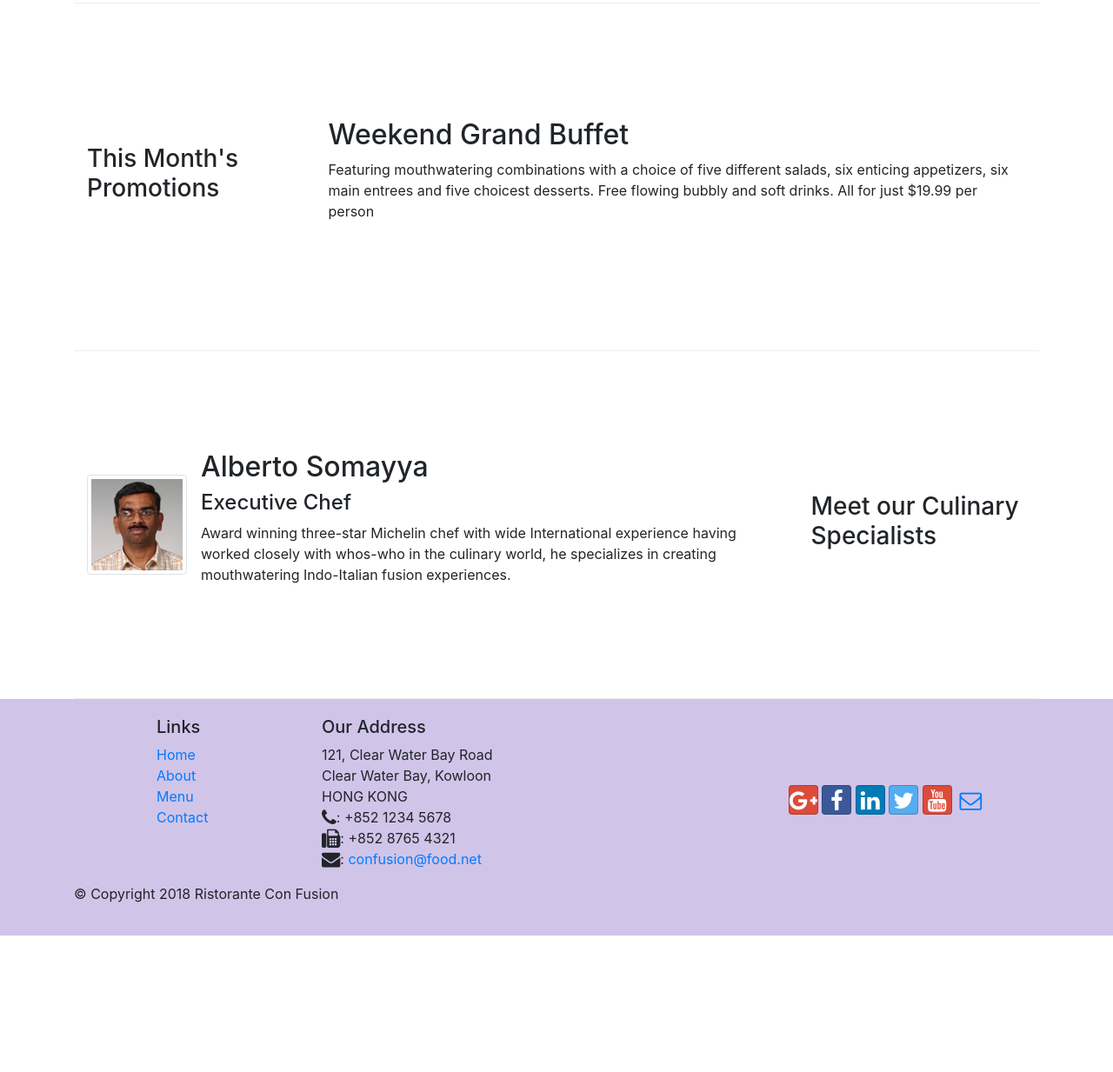
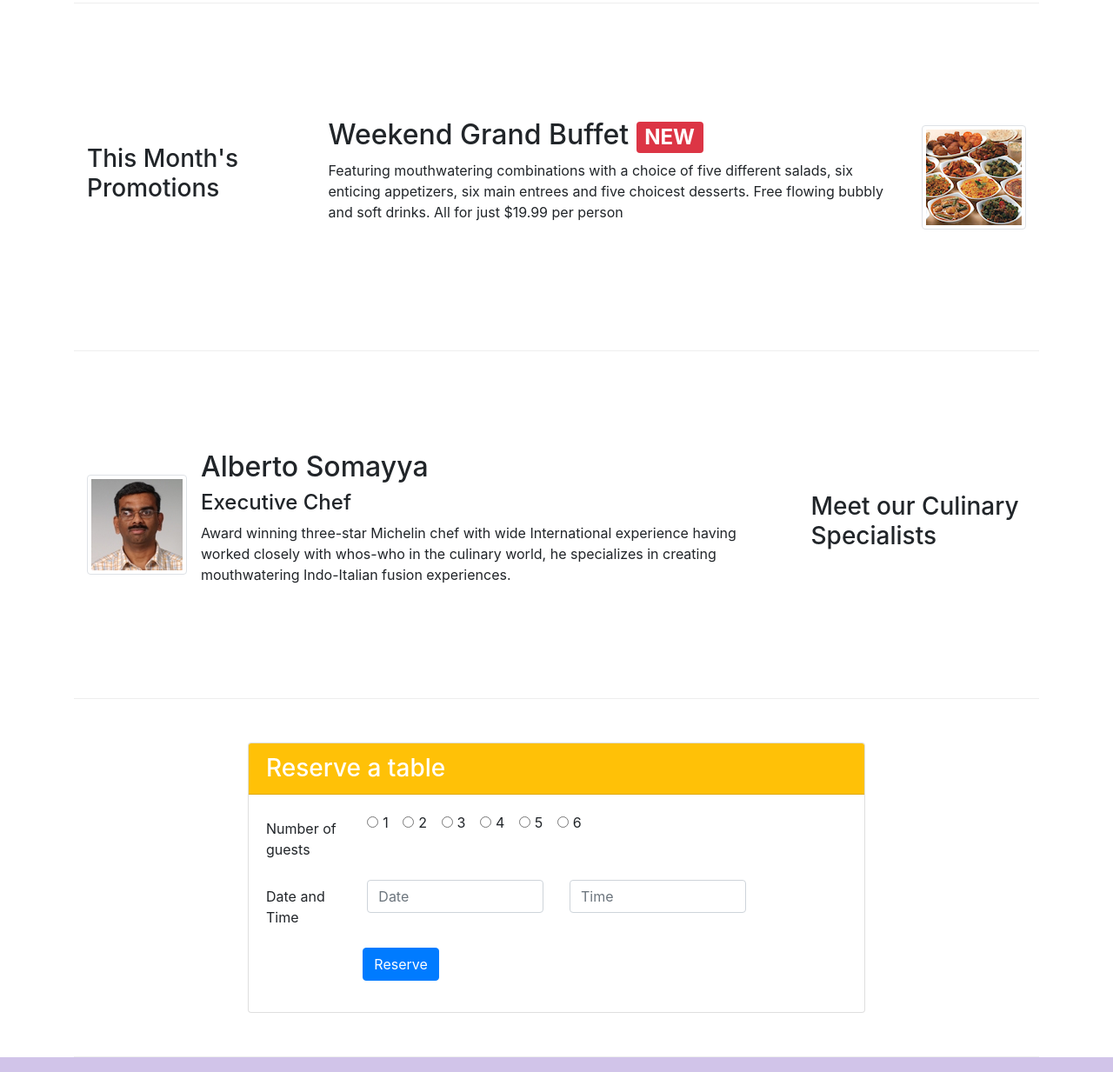
Before and after one commit to SanthoshVangapally/conFusion, a website: page index.html in a window 1280 px wide. Shown: the part 680-1913 px from the top of the page at 87% size. Before the commit the page ends 1756 px from the top, so only its background shows below. Drawn offline with nearby package versions, Linux system fonts and the light colour scheme.

Commit message:
Assignment2

```diff
--- a/index.html
+++ b/index.html
@@ -42,6 +42,9 @@
                 <div class="col-12 col-sm align-self-center">
                     <img src="img/logo.png" class="img-fluid">
                 </div>
+                <div class="col-12 col-sm col-md-3 align-self-center d-flex justify-content-center">
+                    <a href="#Tab" role="button" class="btn btn-info badge-warning">Reserve Table</a>
+                </div>
             </div>
         </div>
     </header>
@@ -68,12 +71,19 @@
 
 
         <div class="row row-content align-items-center">
-            <div class="col-12 col-sm-4 col-md-3">
+
+            <div class="col col-md-3 col-sm ">
                 <h3>This Month's Promotions</h3>
             </div>
-            <div class="col col-sm col-md">
-                <h2>Weekend Grand Buffet</h2>
-                <p>Featuring mouthwatering combinations with a choice of five different salads, six enticing appetizers, six main entrees and five choicest desserts. Free flowing bubbly and soft drinks. All for just $19.99 per person </p>
+            <div class="col col-md col-sm order-sm-last">
+                <div class="media">
+                    <div class="media-body">
+                        <h2 class="mt-0">Weekend Grand Buffet <span class="badge badge-danger">NEW</span></h2>
+                        <p class="d-none d-sm-block">Featuring mouthwatering combinations with a choice of five different salads, six enticing appetizers, six main entrees and five choicest desserts. Free flowing bubbly and soft drinks. All for just $19.99 per person </p>
+
+                </div>
+                <img class="d-flex ml-3 img-thumbnail align-self-center" src="img/buffet.png" alt="buffet">
+                </div>
             </div>
         </div>
 
@@ -93,6 +103,98 @@
                 </div>
             </div>
         </div>
+    </div>
+    <div class="container">
+        <div class="row row-content">
+            <div class="offset-sm-2 col-sm-12 col-md-8">
+                <a name="Tab"></a>
+                <div class="card">
+                    <h3 class="card-header text-white badge-warning">Reserve a table</h3>
+                  <div class="card-body">
+                      <form>
+                          <div class="row form-group">
+
+                                <lable for="check" class="col-form-label col-12 col-md-2">Number of guests</lable>
+
+
+
+
+                              <div class="col-md-10 ">
+                                <div class="form-check form-check-inline">
+
+
+
+                                    <input class="form-check-input form-inline" name="rad" id="check1 check" type="radio">
+                                    <label class="form-check-label" for="check1">1</label>
+
+                            </div>
+
+                            <div class="form-check  form-check-inline">
+                                <input class="form-check-input form-inline" name="rad" id="check2" type="radio">
+                                    <label class="form-check-label" for="check2">2</label>
+
+
+                            </div>
+                            <div class="form-check  form-check-inline">
+                                <input class="form-check-input" name="rad" id="check3" type="radio">
+                                    <label class="form-check-label" for="check3">3</label>
+
+
+                            </div>
+                            <div class="form-check   form-check-inline">
+                                <input class="form-check-input" name="rad" id="check4" type="radio">
+                                    <label class="form-check-label" for="check4">4</label>
+
+
+                            </div>
+                            <div class="form-check  form-check-inline ">
+                                <input class="form-check-input" name="rad" id="check5" type="radio">
+
+                                    <label class="form-check-label" for="check5">5</label>
+
+                            </div>
+                            <div class="form-check form-check-inline">
+
+                                <input class="form-check-input" name="rad" id="check6" id="check" type="radio">
+                                    <label class="form-check-label" for="check6">6</label>
+                                </div>
+
+                            </div>
+
+                </div>
+                        <div class="row form-group">
+                            <div class="col-md-2 ">
+                            <label for="DT" class="col-form-label ">Date and Time</label>
+                        </div>
+                            <div class="col-12 col-sm-12 col-md-4">
+                                <input type="text" placeholder="Date" id="DT" class="form-control" name="Date">
+
+
+                            </div>
+                            <div class="col-12 col-sm-12 col-md-4">
+                                <input type="text" placeholder="Time" id="DT" class="form-control" name="Date">
+
+
+                            </div>
+
+                              </div>
+
+                        <div class="form-group row">
+                            <div class="col-sm col ">
+                            <button type="submit" class="btn btn-primary offset-md-2">Reserve</button>
+                        </div>
+                        </div>
+
+                         </div>
+
+                        </div>
+
+                      </form>
+                  </div>
+                </div>
+            </div>
+        </div>
+
     </div>
 
     <footer class="footer">
```
